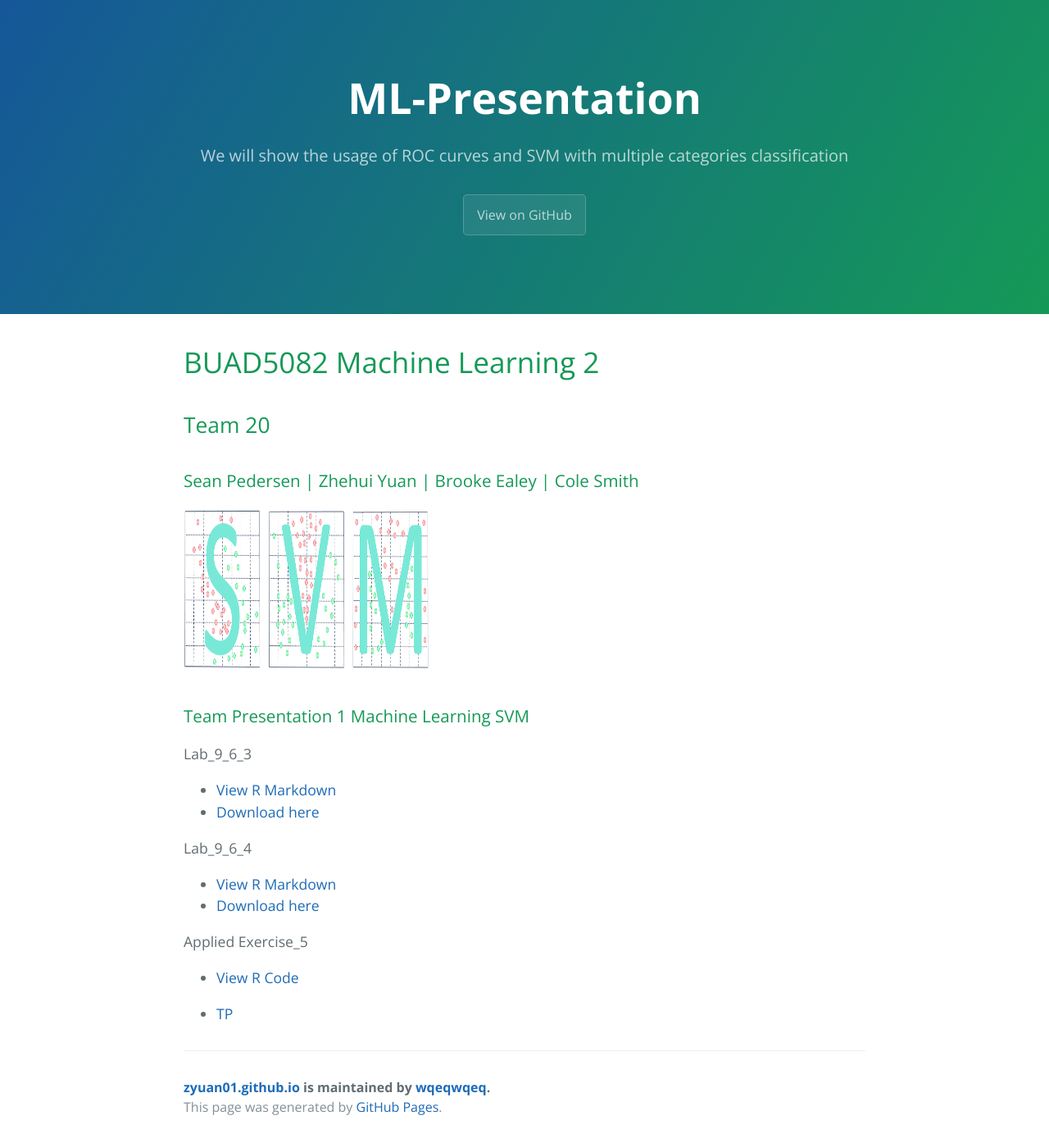
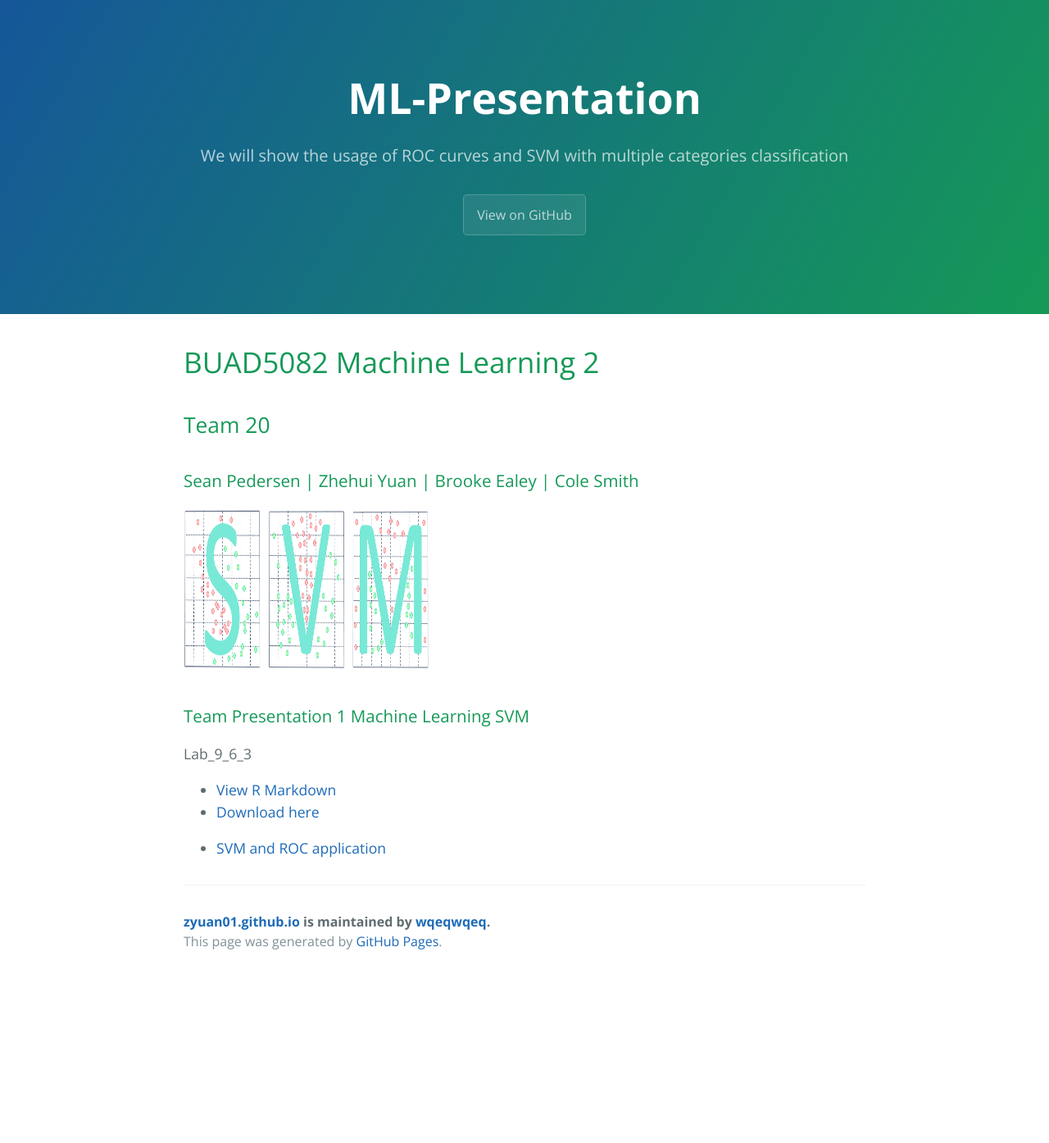
Before and after one commit to wqeqwqeq/zyuan01.github.io, a Jekyll site: the page built from index.md, in a window 1280 px wide. Shown: the whole page at 82% size. Built offline with Jekyll 4.4.1, drawn with Linux system fonts in a browser that asks for light colours; after the commit the page ends 1192 px from its top, so only the background shows below that.

Commit message:
Update index.md

```diff
--- a/index.md
+++ b/index.md
@@ -16,11 +16,5 @@ Lab_9_6_3
   - [View R Markdown](code/Lab_9_6_3.html)
   - [Download here](code/Lab_9_6_3.Rmd)
 
-Lab_9_6_4
-  - [View R Markdown](code/Lab_9_6_4.html)
-  - [Download here](code/Lab_9_6_4.Rmd)
 
-Applied Exercise_5
-  - [View R Code](code/Applied_Exercise_5.R)
-
- - [TP](ML2-TP1)
+ - [SVM and ROC application ](/code/index.md)
```
